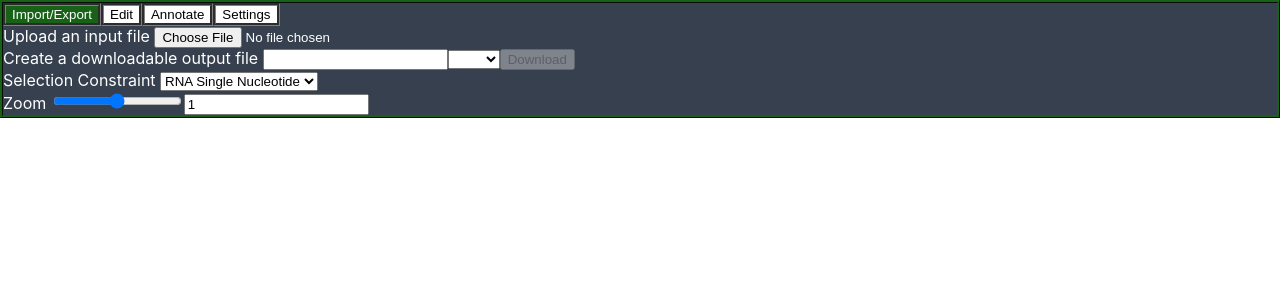
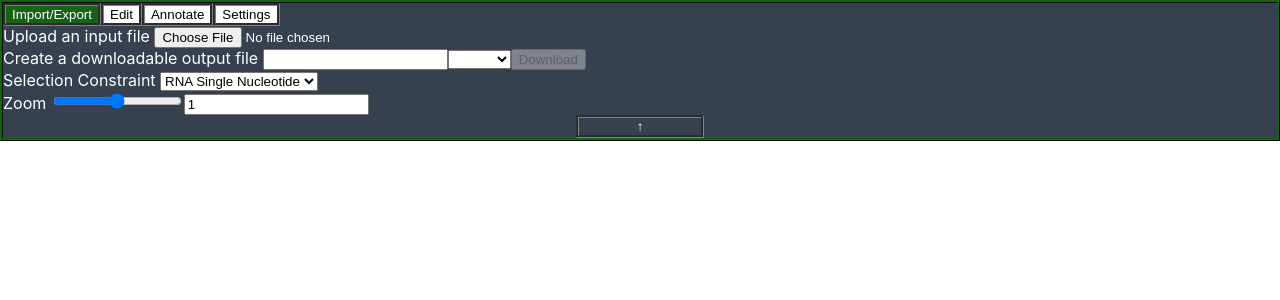
Before and after one commit to LDWLab/XRNA-TypeScript, a React (Create React App) app: page / in a window 1280 px wide. Shown: the top 300 px of the page. Built offline with nearby package versions, Linux system fonts and the light colour scheme.

Commit message:
Completed pop-open functionality of the tools menu

```diff
--- a/src/App.tsx
+++ b/src/App.tsx
@@ -46,15 +46,35 @@ function App() {
   const [outputFileExtension, setOutputFileExtension] = useState<string>("");
   const inputFileReaders : Record<string, FileReader> = {
     "xrna" : (_ : string) => {
+
+    },
+    "xml" : (_ : string) => {
+
+    },
+    "ps" : (_ : string) => {
+
+    },
+    "ss" : (_ : string) => {
+
     },
     "str" : (_ : string) => {
+
+    },
+    "svg" : (_ : string) => {
+
+    },
+    "json" : (_ : string) => {
+
     }
   };
-  const [downloadAnchorHref, setDownloadAnchorHref] = useState<string>();
   const outputFileGenerators : Record<string, FileGenerator> = {
-    "json" : () => "This is a JSON file.",
     "xrna" : () => "This is an XRNA file.",
-    "svg" : () => "This is an SVG file."
+    "svg" : () => "This is an SVG file.",
+    "tr" : () => "This is a TR file.",
+    "csv" : () => "This is a CSV file.",
+    "bpseq" : () => "This is a BPSeq file.",
+    "jpg" : () => "This is a JPG file.",
+    "json" : () => "This is a JSON file."
   };
   const selectionConstraints : Record<string, SelectionConstraint> = {
     "RNA Single Nucleotide" : {
@@ -100,6 +120,7 @@ function App() {
 
     }
   };
+  const [downloadAnchorHref, setDownloadAnchorHref] = useState<string>();
   const outputFileExtensionSelectRef = createRef<HTMLSelectElement>();
   const downloadAnchorRef = createRef<HTMLAnchorElement>();
   useEffect(() => {
@@ -115,14 +136,17 @@ function App() {
   const minimumZoomExponent = -50;
   const maximumZoomExponent = 50;
   const zoomBase = 1.1;
+  const [showToolsFlag, setShowToolsFlag] = useState<boolean>(true);
   return (
     <div style={{
       border : showTabReminderFlag ? "ridge " + (buttonData[currentTab] as ButtonData).highlightColor : "none" ,
-      color : "white"
+      color : "white",
+      padding : 0,
+      margin : 0,
+      backgroundColor : "rgb(54, 64, 79)"
     }}>
       <div style={{
-        backgroundColor : "rgb(54, 64, 79)",
-        width : "100"
+        display : showToolsFlag ? "block" : "none"
       }}>
         {Object.entries(buttonData).map(([tabName, buttonDatum]) => {
           return <button style={{
@@ -226,6 +250,15 @@ function App() {
           }} step={0.01}></input>
         </label>
       </div>
+      <button style={{
+        color : "white",
+        backgroundColor : "inherit",
+        border : "groove gray",
+        width : "10%",
+        display : "block",
+        marginLeft : "auto",
+        marginRight : "auto"
+      }} onClick={() => setShowToolsFlag(!showToolsFlag)}>{showToolsFlag ? "↑" : "↓"}</button>
     </div>
   );
 }
```
